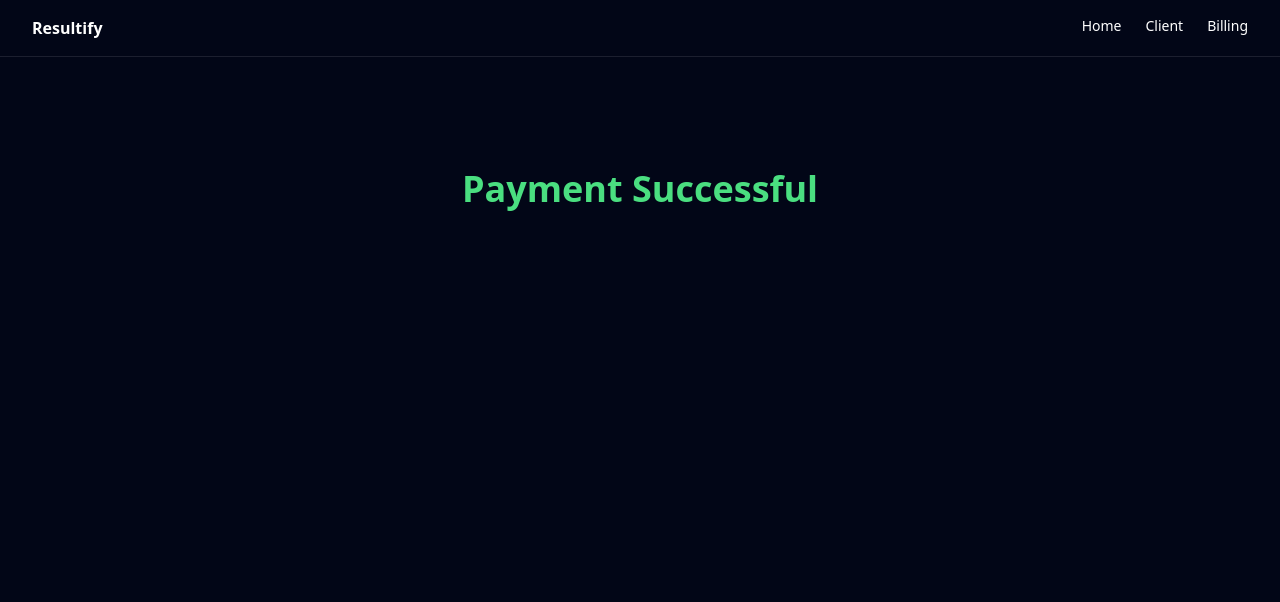
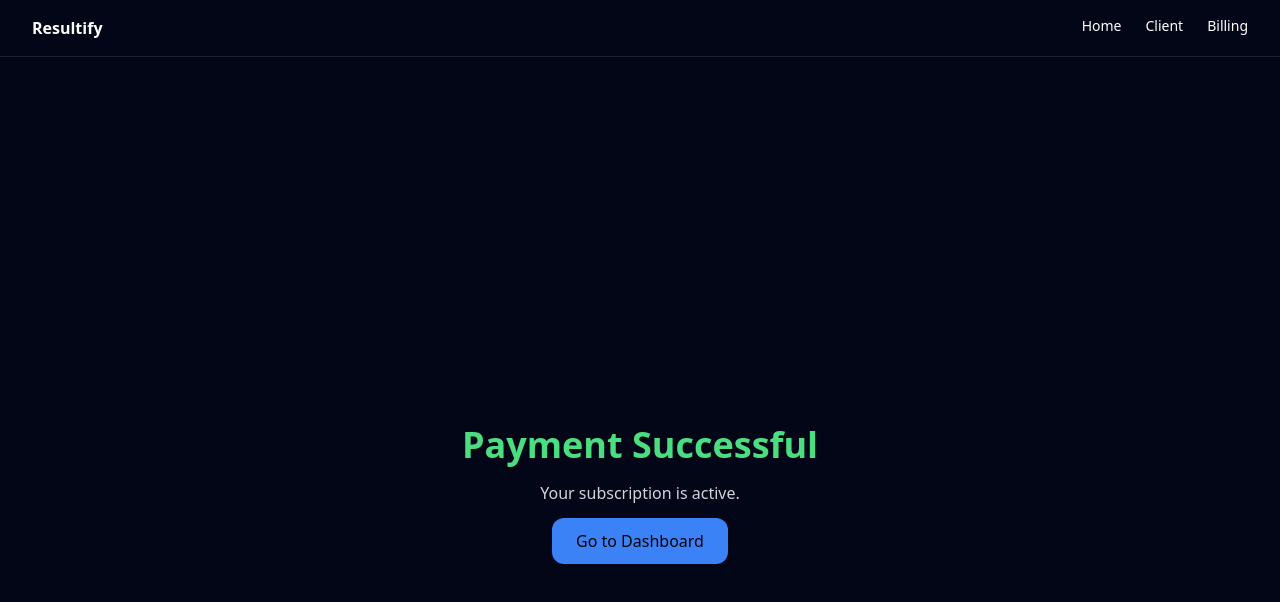
Before and after one commit to chetanshrm83/resultifytechnologies, a Next.js app: page /success in a window 1280 px wide. Shown: the top 602 px of the page. Built offline with nearby package versions, Linux system fonts and the light colour scheme.

Commit message:
Refactor SuccessPage layout with main section and link
Updated the SuccessPage layout to include a main section with a message and a link to the dashboard.

```diff
--- a/app/success/page.tsx
+++ b/app/success/page.tsx
@@ -1,9 +1,24 @@
+import Link from "next/link";
+
 export default function SuccessPage() {
   return (
-    <div className="text-center py-20">
-      <h1 className="text-4xl font-bold text-green-400 mb-4">
-        Payment Successful
-      </h1>
-    </div>
+    <main className="min-h-screen flex items-center justify-center text-center p-8">
+      <div>
+        <h1 className="text-4xl font-bold text-green-400 mb-4">
+          Payment Successful
+        </h1>
+
+        <p className="text-gray-300 mb-6">
+          Your subscription is active.
+        </p>
+
+        <Link
+          href="/client"
+          className="px-6 py-3 bg-blue-500 text-black rounded-xl"
+        >
+          Go to Dashboard
+        </Link>
+      </div>
+    </main>
   );
 }
```
